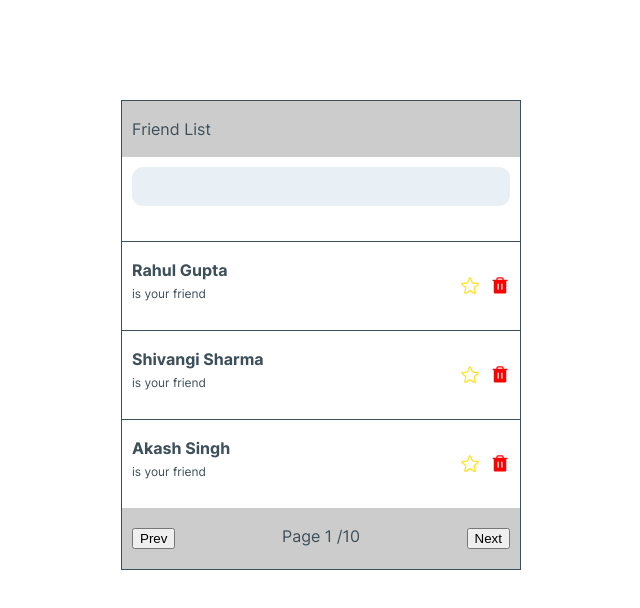
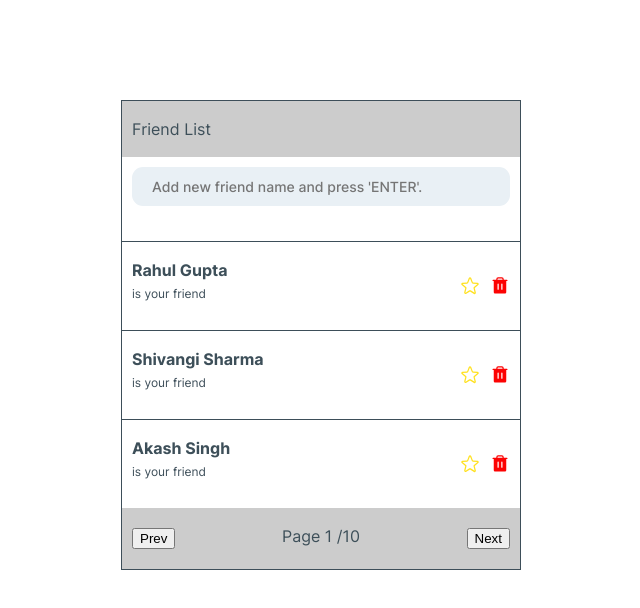
Before and after one commit to Anikesh10/friendList, a React (Create React App) app: page / in a window 1280 px wide. Shown: the top 608 px of the page, without its empty margins (319-959 px from the left). Built offline with nearby package versions, Linux system fonts and the light colour scheme.

Commit message:
feat: add favourites feature to friend list

```diff
--- a/src/pages/FriendList/FriendList.styled.js
+++ b/src/pages/FriendList/FriendList.styled.js
@@ -28,3 +28,9 @@ export const Button = styled.button`
 export const PageDetails = styled.span`
   display: block;
 `;
+
+export const NotFoundText = styled.span`
+  text-align: center;
+  display: inline-block;
+  padding: 20px 10px;
+`;
--- a/src/pages/FriendList/index.jsx
+++ b/src/pages/FriendList/index.jsx
@@ -5,7 +5,11 @@ import InputField from '../../elements/InputField';
 import ListItem from '../../components/ListItem';
 import Wrapper from '../../components/Wrapper';
 
-import { addFriend, deleteFriend } from '../../actions/friendList';
+import {
+  addFriend,
+  deleteFriend,
+  toggleFavourite,
+} from '../../actions/friendList';
 
 // Styled
 import {
@@ -14,17 +18,20 @@ import {
   Button,
   Footer,
   PageDetails,
+  NotFoundText,
 } from './FriendList.styled';
 
 // Create Friend List
-const createFriendList = (friendList = [], handleDelete) => {
-  if (!friendList.length) return <span>No friends found :(</span>;
+const createFriendList = (friendList = [], handleDelete, onFavouriteToggle) => {
+  if (!friendList.length)
+    return <NotFoundText>No friends found :(</NotFoundText>;
   return friendList.map(({ name, id, favourite }) => (
     <ListItem
       name={name}
       key={id}
       id={id}
       isFavourite={favourite}
+      onFavouriteToggle={onFavouriteToggle}
       onDelete={handleDelete}
     />
   ));
@@ -41,17 +48,27 @@ const FriendList = () => {
   };
 
   const handleDeleteFriend = (id) => {
-    console.log('id', id);
     dispatch(deleteFriend(id));
   };
 
-  console.log('friendsList', friendList);
+  const handleFavouriteToggle = (id) => {
+    dispatch(toggleFavourite(id));
+  };
+
   return (
     <Wrapper>
       <WidgetWrapper>
         <Header>Friend List</Header>
-        <InputField type="text" onEnterPress={addNewFriend} />
-        {createFriendList(friendList, handleDeleteFriend)}
+        <InputField
+          type="text"
+          onEnterPress={addNewFriend}
+          placeholder="Add new friend name and press 'ENTER'."
+        />
+        {createFriendList(
+          friendList,
+          handleDeleteFriend,
+          handleFavouriteToggle
+        )}
         <Footer>
           <Button>Prev</Button>
           <PageDetails>Page 1 /10</PageDetails>
--- a/src/reducers/friendList/index.jsx
+++ b/src/reducers/friendList/index.jsx
@@ -16,7 +16,7 @@ const friendList = (state = [...MockFriendsList], action) => {
     case 'TOGGLE_FAVOURITE':
       return state.map((eachFriend) =>
         eachFriend.id === action.id
-          ? { ...eachFriend, completed: !eachFriend.completed }
+          ? { ...eachFriend, favourite: !eachFriend.favourite }
           : eachFriend
       );
     case 'DELETE_FRIEND':
```
